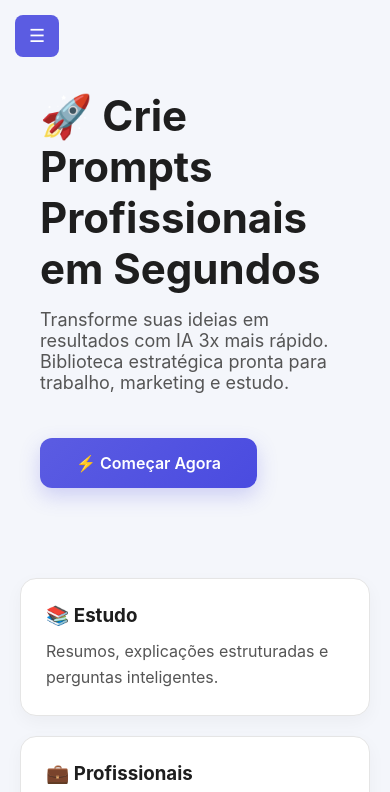
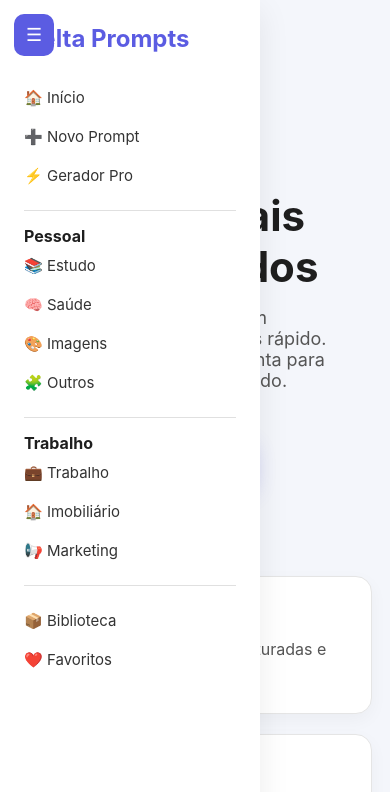
Before and after one commit to jhoncorretor2025-blip/delta-prompts, a plain HTML site: page index.html in a window 390 px wide. Both pictures are taken after a click on the button "Abrir menu". Shown: the top 792 px of the page. Drawn offline with Linux system fonts and the light colour scheme.

Commit message:
Update style.css

```diff
--- a/style.css
+++ b/style.css
@@ -217,3 +217,69 @@ main {
     padding: 20px;
   }
 }
+
+/* ===== Menu hamburger / Mobile ===== */
+.menu-toggle {
+  display: none;
+  position: fixed;
+  top: 14px;
+  left: 14px;
+  background: #5b5ce2;
+  color: white;
+  border: none;
+  padding: 10px 12px;
+  border-radius: 10px;
+  font-size: 18px;
+  z-index: 1200;
+  cursor: pointer;
+}
+
+/* ao abrir, bloqueia o scroll do body */
+html.menu-open, body.menu-open {
+  overflow: hidden;
+}
+
+/* mobile behavior */
+@media (max-width: 900px) {
+
+  .menu-toggle { display: block; }
+
+  /* menu inicia escondido fora da tela à esquerda */
+  #menu .sidebar {
+    position: fixed;
+    left: -280px;
+    top: 0;
+    width: 260px;
+    height: 100vh;
+    background: var(--menu, #fff);
+    padding: 24px;
+    transition: left 260ms cubic-bezier(.2,.9,.3,1);
+    z-index: 1100;
+    box-shadow: 0 10px 30px rgba(0,0,0,0.08);
+  }
+
+  /* quando ativo — traz pra tela */
+  #menu .sidebar.active {
+    left: 0;
+  }
+
+  /* conteúdo principal precisa de padding menor no mobile */
+  main {
+    padding: 18px;
+  }
+
+  /* opcional: overlay quando menu aberto */
+  .menu-overlay {
+    position: fixed;
+    inset: 0;
+    background: rgba(0,0,0,0.32);
+    z-index: 1050;
+    opacity: 0;
+    pointer-events: none;
+    transition: opacity 220ms ease;
+  }
+  .menu-overlay.visible {
+    opacity: 1;
+    pointer-events: auto;
+  }
+}
```
